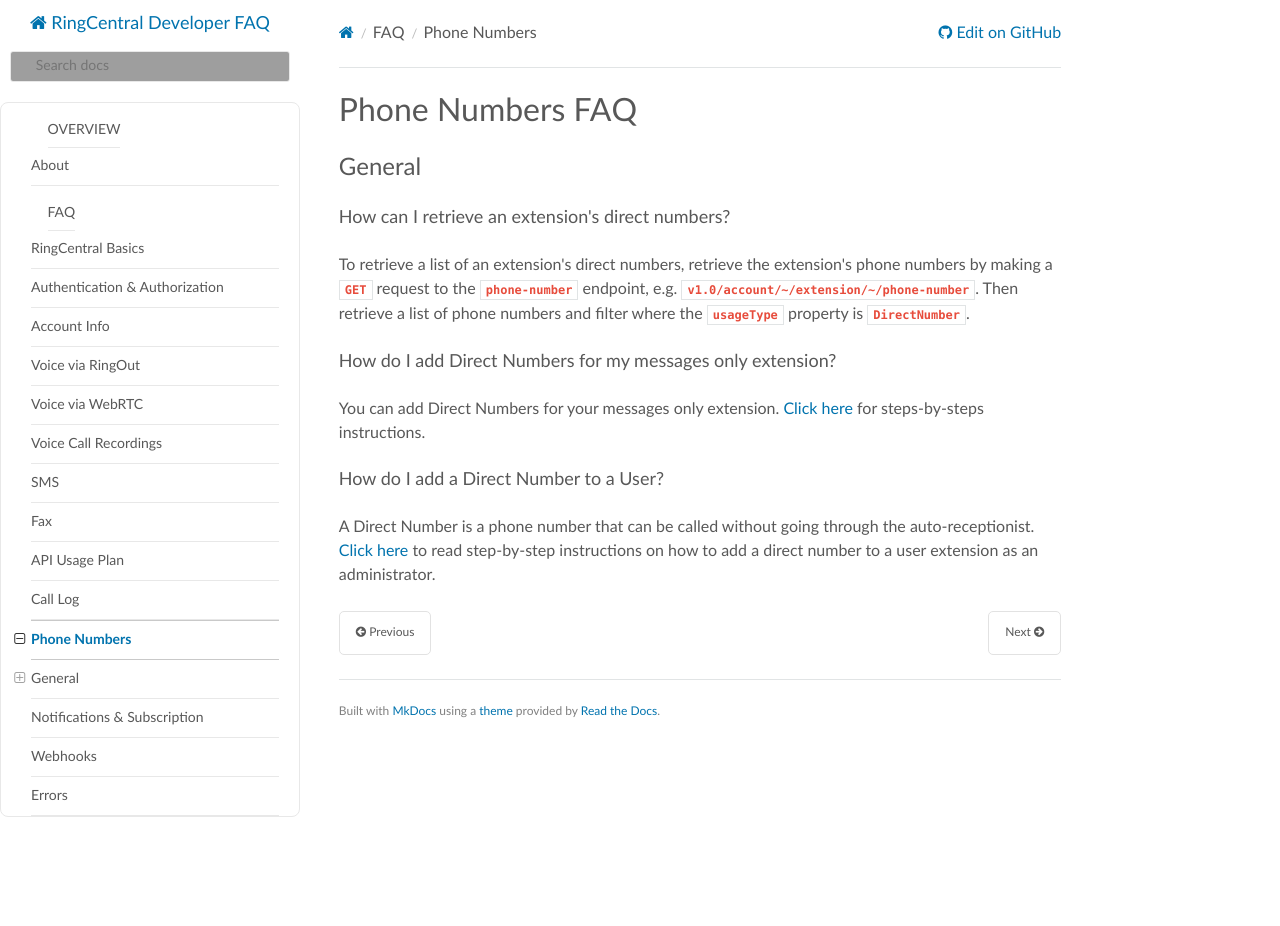
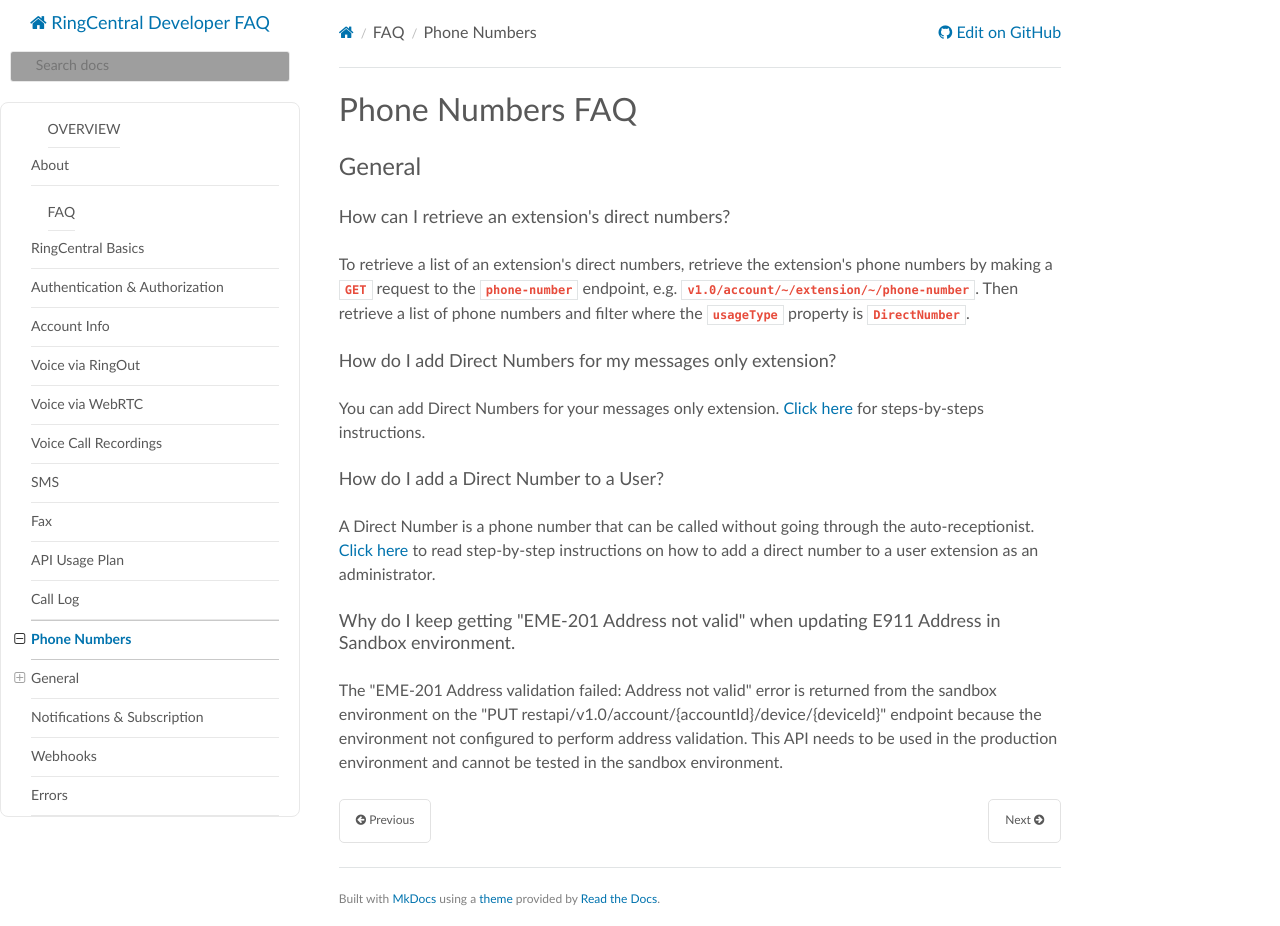
Before and after one commit to ringcentral/ringcentral-faq, an MkDocs documentation site: the page built from docs/phone_numbers.md, in a window 1280 px wide and 926 px high. Built offline with MkDocs 1.6.1, drawn with Linux system fonts in a browser that asks for light colours; nearby versions of some CDN libraries; old or Windows-style settings are respelled for this version of MkDocs; grey boxes are pictures that could not be loaded.

Commit message:
Add EME-201 Address not valid Q&A

```diff
--- a/docs/phone_numbers.md
+++ b/docs/phone_numbers.md
@@ -13,3 +13,7 @@
 ### How do I add a Direct Number to a User?
 
 A Direct Number is a phone number that can be called without going through the auto-receptionist. [ Click here](http://success.ringcentral.com/articles/RC_Knowledge_Article/5-10-Adding-Extension-Direct-Numbers-via-Web) to read step-by-step instructions on how to add a direct number to a user extension as an administrator.
+
+### Why do I keep getting "EME-201 Address not valid" when updating E911 Address in Sandbox environment.
+
+The "EME-201 Address validation failed: Address not valid" error is returned from the sandbox environment on the "PUT restapi/v1.0/account/{accountId}/device/{deviceId}" endpoint because the environment not configured to perform address validation. This API needs to be used in the production environment and cannot be tested in the sandbox environment.
```
